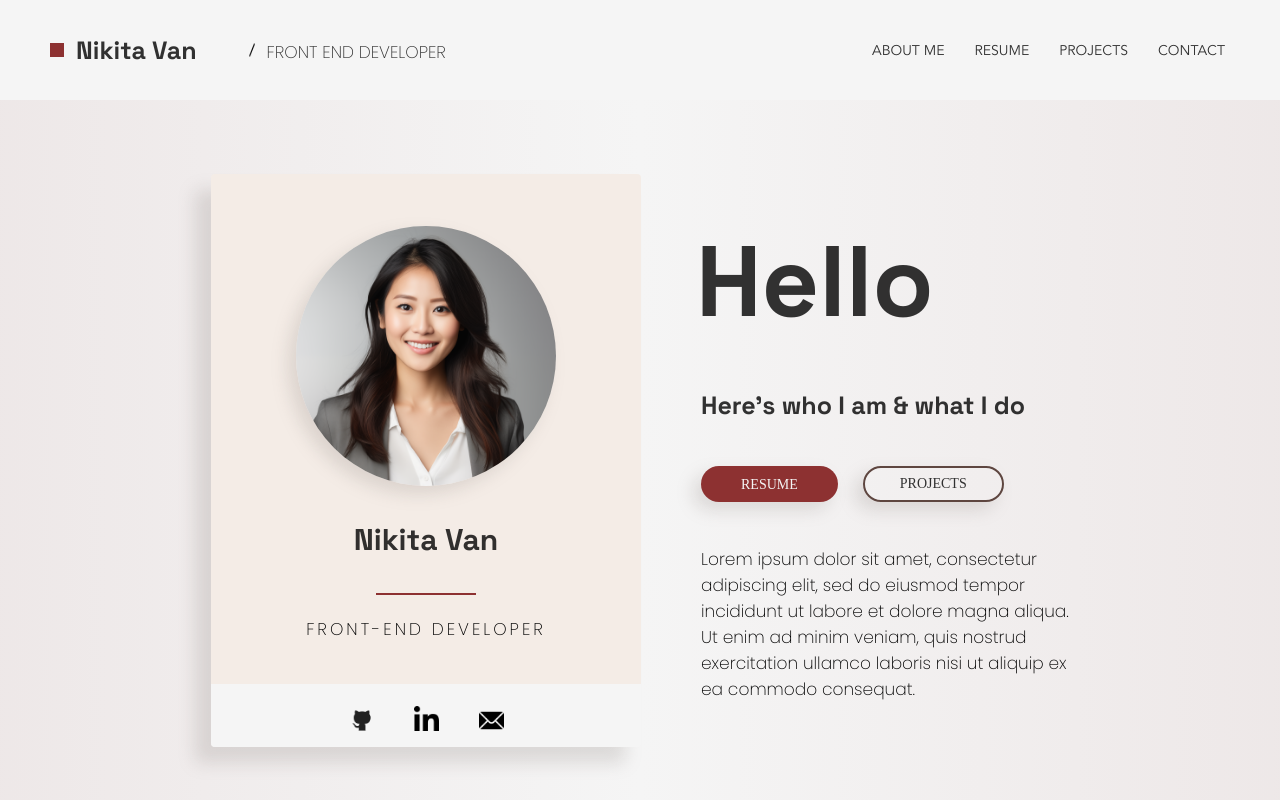
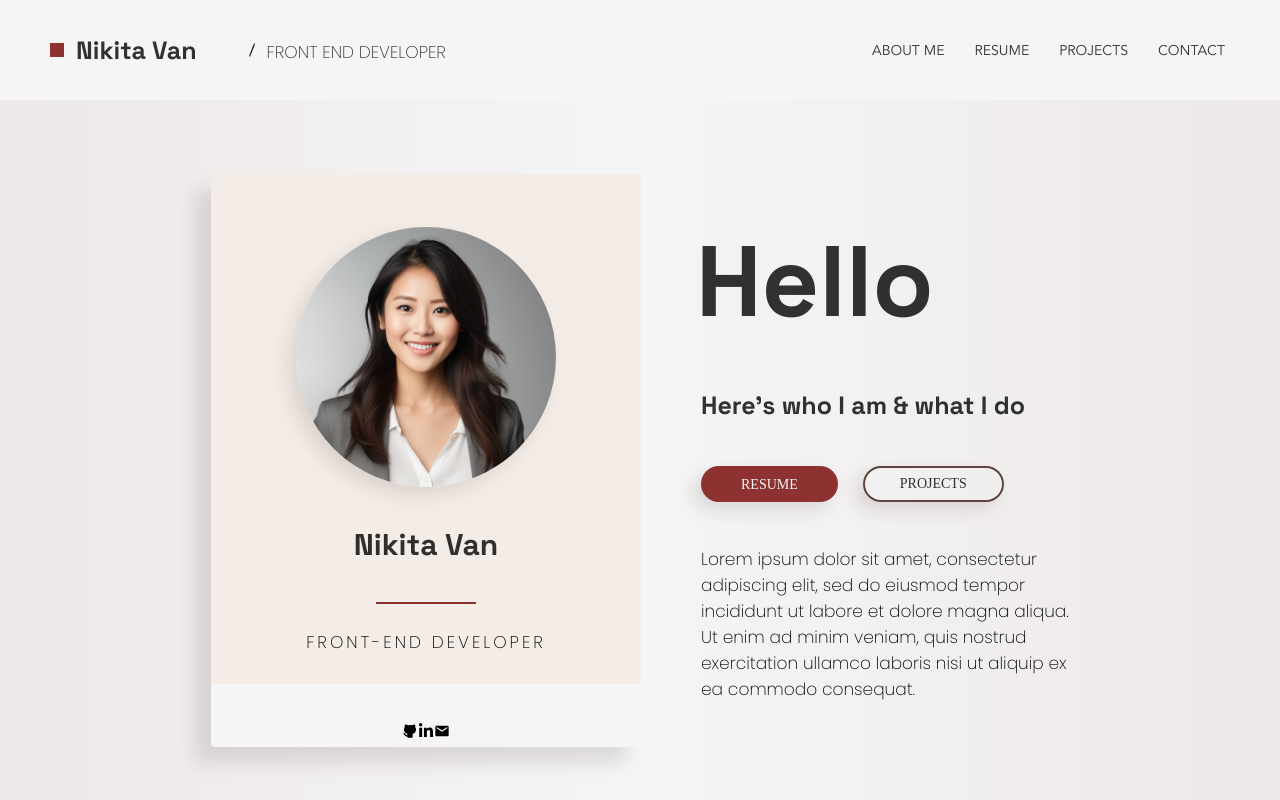
Before and after one commit to nikitaszvan/portfolio-website, a React (Create React App) app: page / in a window 1280 px wide. Shown: the top 800 px of the page. Built offline with nearby package versions, Linux system fonts and the light colour scheme; a web font is replaced by a local one.

Commit message:
changed to react-icons instead of png

```diff
--- a/public/styles.scss
+++ b/public/styles.scss
@@ -138,18 +138,15 @@ header {
                 margin-bottom: 60px;
             }
 
-            > .social-icons {
+            > .social-icon-container {
                 margin-bottom: 10px;
                 display: flex;
                 justify-content: center;
                 align-items: center;
                 gap: 40px;
-                > * {
-                    height: 25px;
-                }
 
-                > img:nth-child(2) {
-                    margin-bottom: 3px;
+                > social-icons {
+                    font-size: 25px;
                 }
             }
 
--- a/src/components/AboutMe.jsx
+++ b/src/components/AboutMe.jsx
@@ -1,4 +1,7 @@
 import React from 'react'
+import { TbBrandGithubFilled } from "react-icons/tb";
+import { FaLinkedinIn } from "react-icons/fa";
+import { MdEmail } from "react-icons/md";
 
 const AboutMe = () => {
 
@@ -12,10 +15,10 @@ const AboutMe = () => {
           <h3>Nikita Van</h3>
           <div className="vertical-line"></div>
           <p>FRONT-END DEVELOPER</p>
-          <div className="social-icons">
-            <img src="images/github.png" alt="github" />
-            <img src="images/linkedin.png" alt="linkedin" />
-            <img src="images/mail.png" alt="email" />
+          <div className="social-icon-container">
+            <TbBrandGithubFilled className="social-icons"/>
+            <FaLinkedinIn className="social-icons"/>
+            <MdEmail className="social-icons"/>
           </div>
         </div>
         <div className="intro-p">
```
